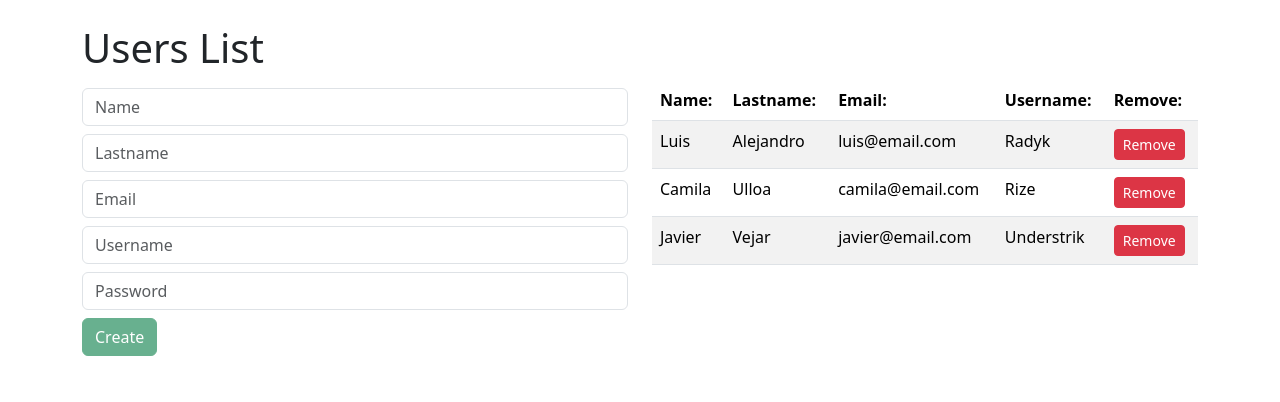
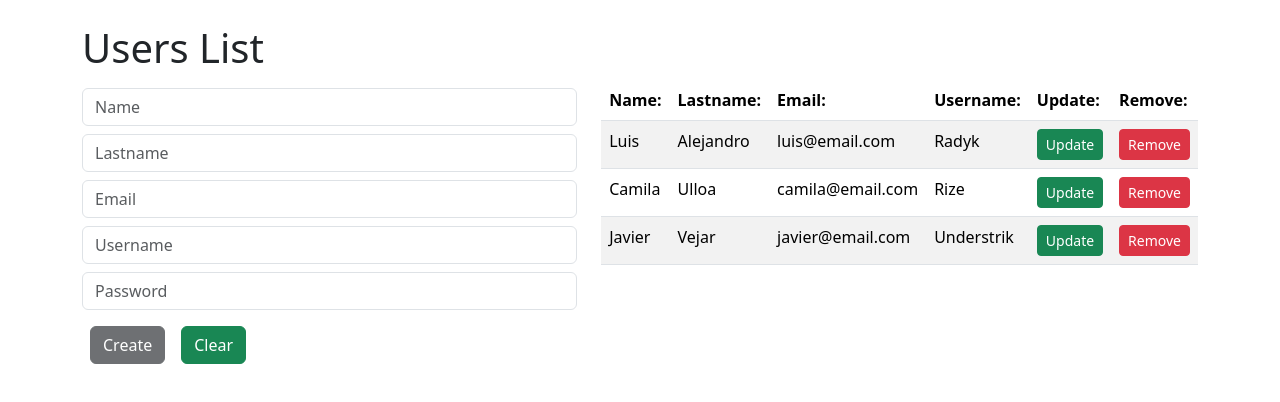
Before and after one commit to LuisWork/angular-5-users-app, an Angular app: page / in a window 1280 px wide. Shown: the top 402 px of the page. Built offline with nearby package versions, Linux system fonts and the light colour scheme.

Commit message:
Implementando Update

```diff
--- a/src/app/components/user-app/user-app.component.html
+++ b/src/app/components/user-app/user-app.component.html
@@ -2,10 +2,10 @@
     <h1>{{title}}</h1>
     <div class="row">
         <div class="col">
-            <app-user-form (userEventEmitter)="addUser($event)"/>
+            <app-user-form (userEventEmitter)="addUser($event)" [user]="userSelected"/>
         </div>
         <div class="col">
-            <app-user [users]="users" (idUserEventEmitter)="removeUser($event)"/>
+            <app-user [users]="users" (idUserEventEmitter)="removeUser($event)" (userEventEmitter)="setSelectedUser($event)"/>
         </div>
     </div>
 </div>
--- a/src/app/components/user-app/user-app.component.ts
+++ b/src/app/components/user-app/user-app.component.ts
@@ -16,14 +16,23 @@ export class UserAppComponent implements OnInit {
 
   users: User[] = [];
 
-  constructor(private service: UserService) { }
+  userSelected: User;
+
+  constructor(private service: UserService) {
+    this.userSelected = new User();
+  }
 
   ngOnInit(): void {
     this.service.findAll().subscribe(users => this.users = users);
   }
 
   addUser(user: User) {
-    this.users = [... this.users, { ...user }];
+    if (user.id > 0) {
+      this.users = this.users.map(u => (u.id === user.id) ? { ...user } : u);
+    } else {
+      this.users = [... this.users, { ...user, id: new Date().getTime() }];
+    }
+    this.userSelected = new User();
   }
 
   removeUser(id: number): void {
@@ -34,4 +43,8 @@ export class UserAppComponent implements OnInit {
     }
   }
 
+  setSelectedUser(user: User): void {
+    this.userSelected = { ...user };
+  }
+
 }
--- a/src/app/components/user-form/user-form.component.html
+++ b/src/app/components/user-form/user-form.component.html
@@ -64,6 +64,7 @@
         }
     }
     <div>
-        <button class="btn btn-success" type="submit" [disabled]="userForm.invalid">Create</button>
+        <button class="btn btn-dark m-2" type="submit" [disabled]="userForm.invalid">{{(user.id > 0) ? 'Update' : 'Create'}}</button>
+        <button class="btn btn-success m-2" type="button" (click)="onClear(userForm)">Clear</button>
     </div>
 </form>
--- a/src/app/components/user-form/user-form.component.ts
+++ b/src/app/components/user-form/user-form.component.ts
@@ -1,4 +1,4 @@
-import { Component, EventEmitter, Output } from '@angular/core';
+import { Component, EventEmitter, Input, Output } from '@angular/core';
 import { FormsModule, NgForm } from '@angular/forms';
 import { User } from '../../models/user';
 
@@ -10,7 +10,7 @@ import { User } from '../../models/user';
 })
 export class UserFormComponent {
 
-  user: User;
+  @Input() user: User;
 
   @Output() userEventEmitter: EventEmitter<User> = new EventEmitter();
 
@@ -19,11 +19,15 @@ export class UserFormComponent {
   }
 
   onSubmit(userForm: NgForm): void {
-    if(userForm.valid) {
+    if (userForm.valid) {
       this.userEventEmitter.emit(this.user);
       userForm.reset();
       userForm.resetForm();
     }
   }
 
+  onClear(userForm: NgForm): void {
+    userForm.resetForm();
+  }
+
 }
--- a/src/app/components/user/user.component.html
+++ b/src/app/components/user/user.component.html
@@ -10,6 +10,7 @@
                         <th>Lastname:</th>
                         <th>Email:</th>
                         <th>Username:</th>
+                        <th>Update:</th>
                         <th>Remove:</th>
                     </tr>
                 </thead>
@@ -20,6 +21,7 @@
                         <td>{{user.lastname}}</td>
                         <td>{{user.email}}</td>
                         <td>{{user.username}}</td>
+                        <td><button class="btn btn-success btn-sm" (click)="onSelectedUser(user)">Update</button></td>
                         <td><button class="btn btn-danger btn-sm" (click)="onRemoveUser(user.id)">Remove</button></td>
                     </tr>
                     }
--- a/src/app/components/user/user.component.ts
+++ b/src/app/components/user/user.component.ts
@@ -13,8 +13,13 @@ export class UserComponent {
 
   @Output() idUserEventEmitter: EventEmitter<number> = new EventEmitter();
 
+  @Output() userEventEmitter: EventEmitter<User> = new EventEmitter();
+
   onRemoveUser(id: number): void {
-
     this.idUserEventEmitter.emit(id);
   }
+
+  onSelectedUser(user: User): void{
+    this.userEventEmitter.emit(user);
+  }
 }
```
